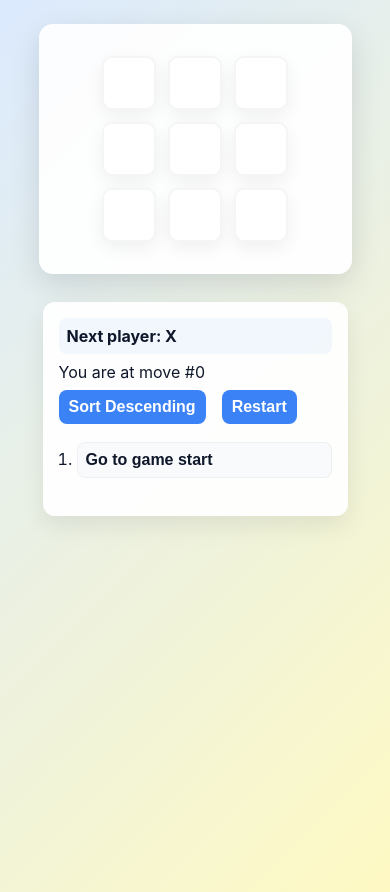
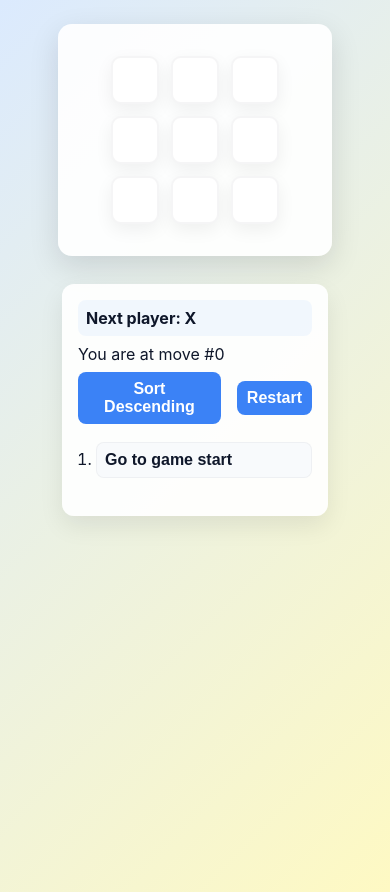
Before and after one commit to LCHLong/tic_tac_toe, a React (Vite) app: page / in a window 390 px wide. Built offline with nearby package versions, Linux system fonts and the light colour scheme.

Commit message:
update code

```diff
--- a/src/index.css
+++ b/src/index.css
@@ -3,7 +3,8 @@
     --bg-end: #fef9c3;
     --panel: rgba(255, 255, 255, 0.92);
     --accent: #3b82f6;
-    --square-size: 108px;
+    --square-size: 96px;
+    --square-size-mobile: 48px;
 }
 
 body {
--- a/src/styles/App.css
+++ b/src/styles/App.css
@@ -103,10 +103,10 @@ button:hover {
 
 @media screen and (max-width: 600px) {
     .game-board {
-        width: 70vw;
+        width: 60vw;
     }
 
     .game-info {
-        width: 70vw;
+        width: 60vw;
     }
 }
--- a/src/styles/Square.css
+++ b/src/styles/Square.css
@@ -31,8 +31,8 @@
 
 @media screen and (max-width: 600px) {
     .square {
-        height: calc(var(--square-size) * 0.5);
-        width: calc(var(--square-size) * 0.5);
-        font-size: calc(var(--square-size) * 0.34);
+        height: var(--square-size-mobile);
+        width: var(--square-size-mobile);
+        font-size: calc(var(--square-size-mobile) * 0.42);
     }
 }
```
